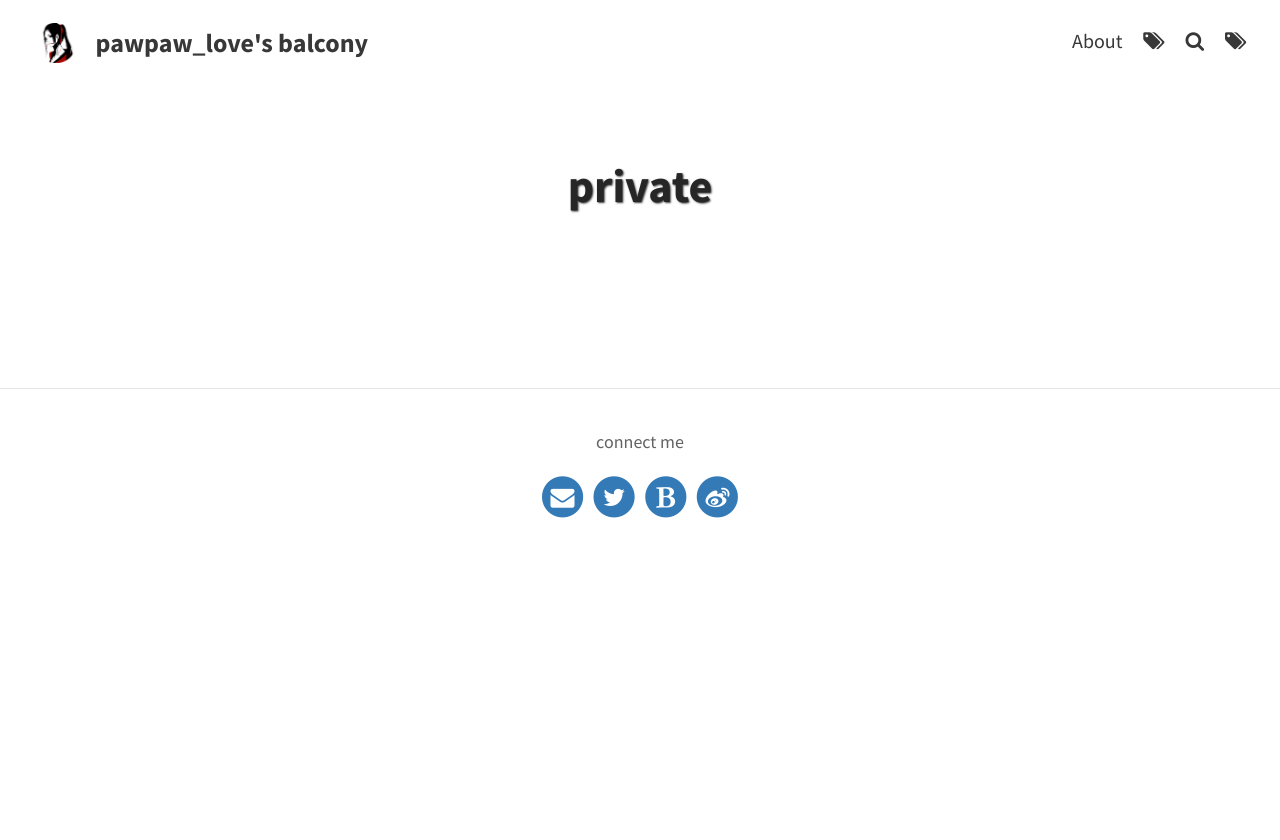
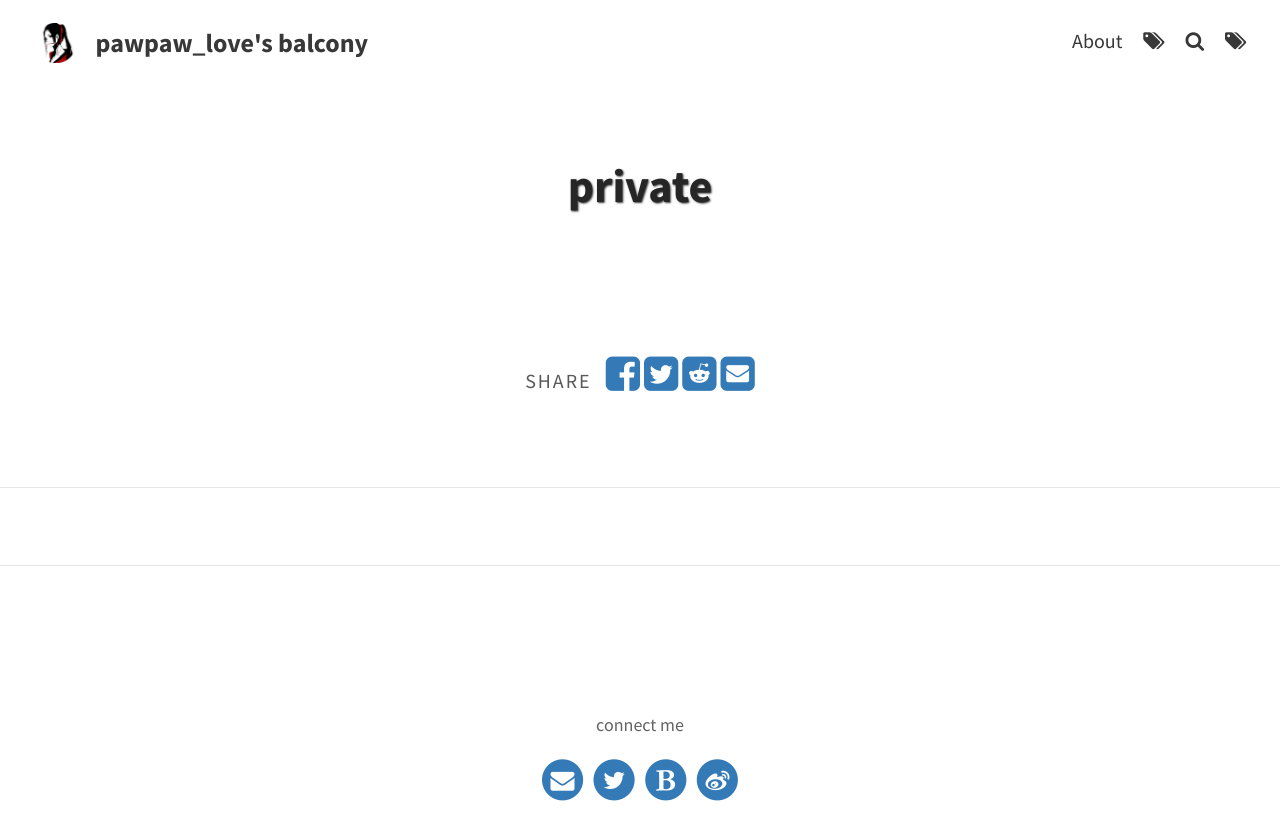
Before and after one commit to pawpaw-love/pawpaw-love.github.io, a Jekyll site: the page built from pages/private.md, in a window 1280 px wide. Shown: the top 840 px of the page. Built offline with Jekyll 4.4.1, drawn with Linux system fonts in a browser that asks for light colours; comment, search, counter and statistics services are not loaded.

Commit message:
Update private.html

```diff
--- a/_layouts/private.html
+++ b/_layouts/private.html
@@ -1,11 +1,63 @@
 ---
-layout: page
+layout: default
 ---
+<article {% if page.feature-img or page.color %}class="feature-image" {% endif %}>
+  <header id="main" style="">
+    <div class="title-padder">
+      {% if page.hide_title %}
+      <div class="feature-image-padding"></div>
+      {% else %}
+      <h1 id="{{ page.title | cgi_escape }}" class="title">{{ page.title }}</h1>
+      {% include post_info.html author=page.author date=page.date %}
+      {% endif %}
+    </div>
+  </header>
 
-<div class="home">
+  <section class="post-content">
+  {% if page.bootstrap %}
+    <div class="bootstrap-iso">
+    {% endif %}
+      {{ content }}
+    {% if page.bootstrap %}
+    </div>
+  {% endif %}
+  </section>
 
-<!-- cycles through tag to get tags -->
-{% for post in site.private %}
-  <!-- display the article here -->
-{% endfor %}
-</div>
+  <!-- Social media shares -->
+  {% include share_buttons.html %}
+
+   <!-- Tag list -->
+  {% capture tag_list %}{{ page.tags | join: "|"}}{% endcapture %}
+  {% include tags_list.html tags=tag_list %}
+
+</article>
+
+<!-- Disqus -->
+{% if site.disqus_shortname or site.theme_settings.disqus_shortname %}
+{% include disqus.html %}{% endif %}
+
+<!--畅言 PC 版-->
+{% if site.changyan or site.theme_setting.changyan %}
+{% include changyan.html %}{% endif %}
+
+<!-- Post navigation -->
+{% if site.post_navigation  or site.theme_settings.post_navigation %}
+  {% include post_nav.html %}
+{% endif %}
+
+<!-- To change color of links in the page -->
+<style>
+  {% if page.color %}
+  .feature-image a { color: {{ page.color }} !important; }
+  div#post-nav a { color: {{ page.color }} !important; }
+  footer a { color: {{ page.color }} !important; }
+  .site-header nav a:hover {  color: {{ page.color }} !important; }
+  header#main { background-color: {{ page.color }} !important; }
+  {% endif %}
+
+  header#main {
+    background-repeat:no-repeat;
+  {% if page.feature-img %} background-image: url('{{ page.feature-img | relative_url }}');
+  {% elsif page.color %}background-image: url('{{ site.color_image | relative_url }}');  {% endif %}
+  }
+</style>
```
